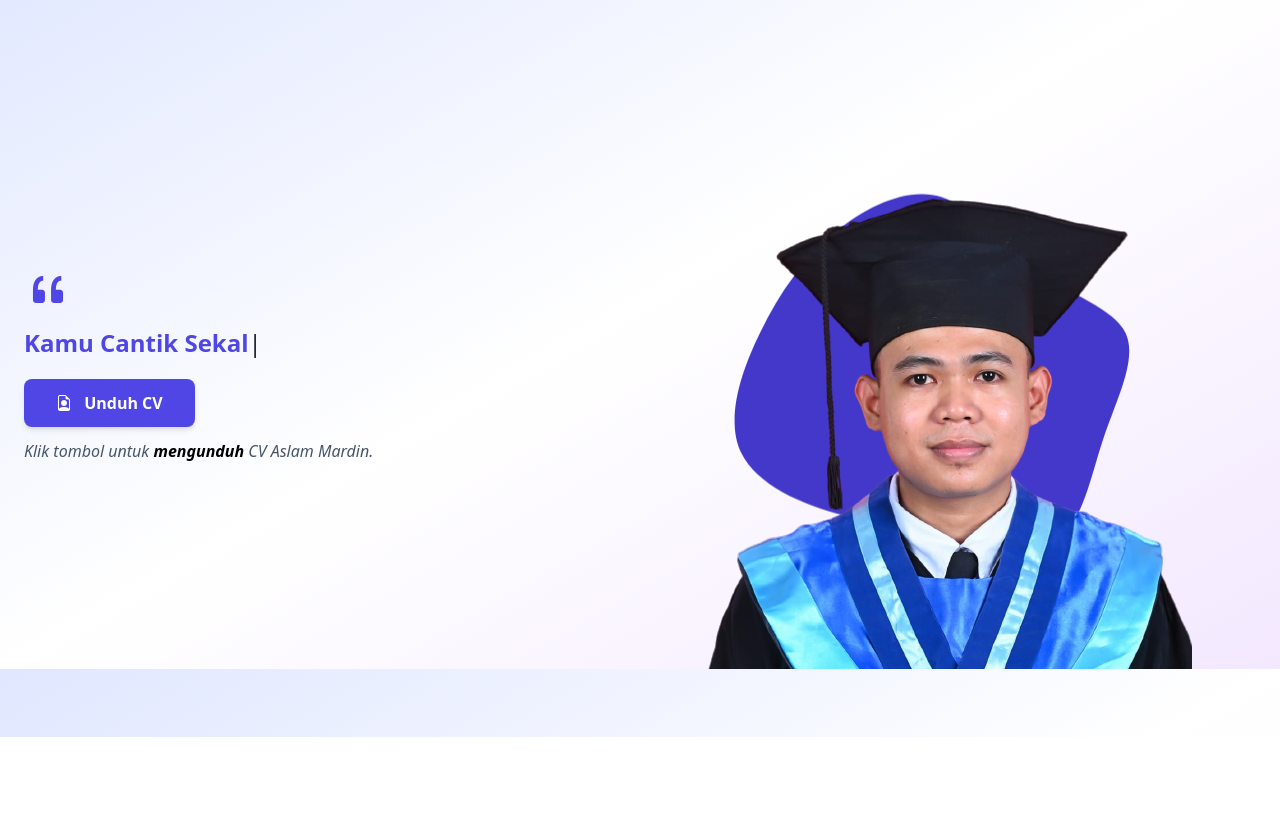
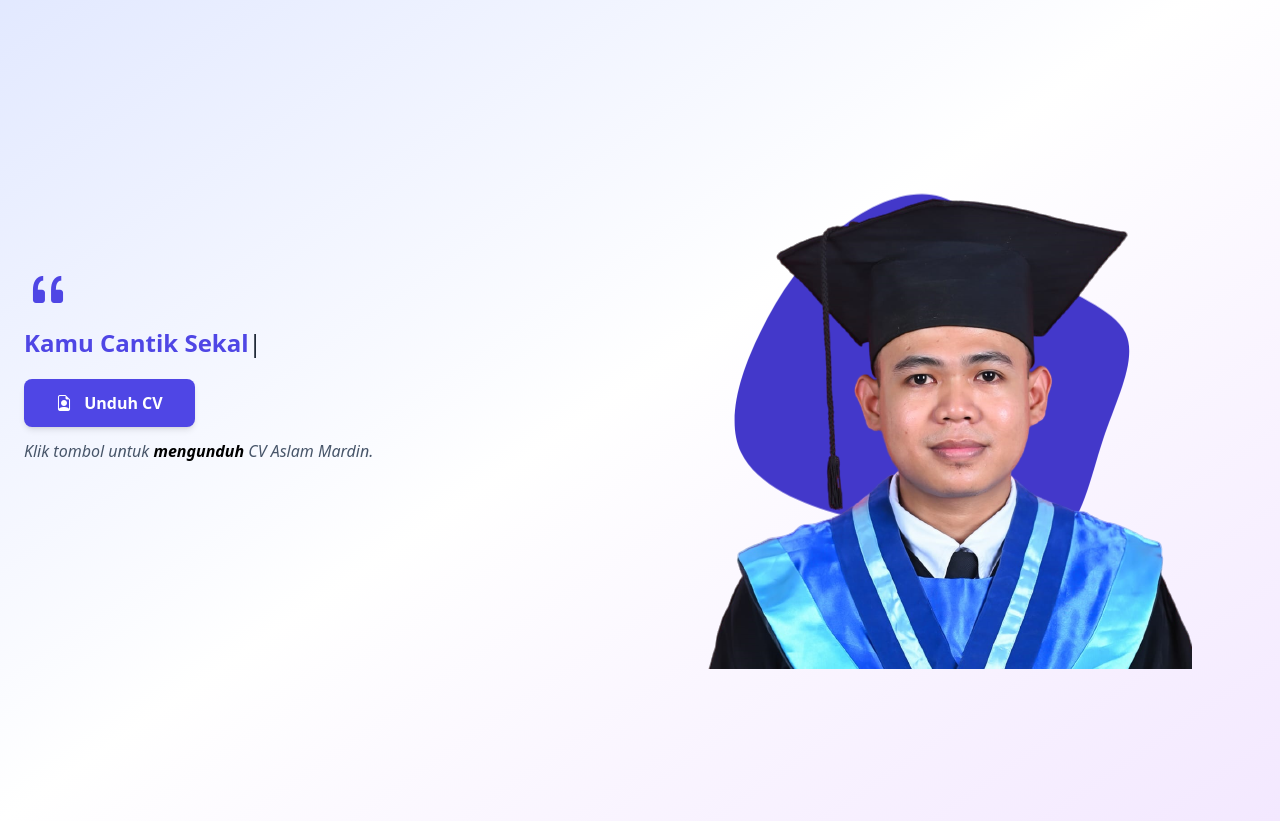
Before and after one commit to AslamMardin/profile, a website: page index.html in a window 1280 px wide. Shown: the part 63-884 px from the top of the page. Before the commit the page ends 800 px from the top, so only its background shows below. Drawn offline with nearby package versions, Linux system fonts and the light colour scheme.

Commit message:
ddah bagus

```diff
--- a/index.html
+++ b/index.html
@@ -41,7 +41,7 @@
     </header>
 
     <!-- Hero Section -->
-    <section id="home" class="pt-4 lg:pt-10">
+    <section id="home" class="min-h-screen pt-4 lg:pt-10">
         <div class="container mx-auto px-6">
             <div class="flex flex-wrap items-center justify-center lg:justify-between">
                 <!-- Left Column -->
```
